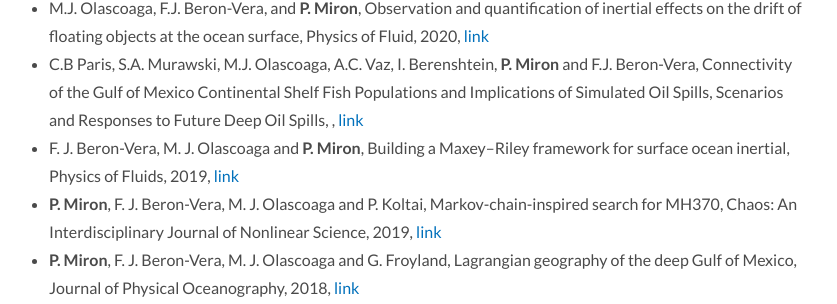
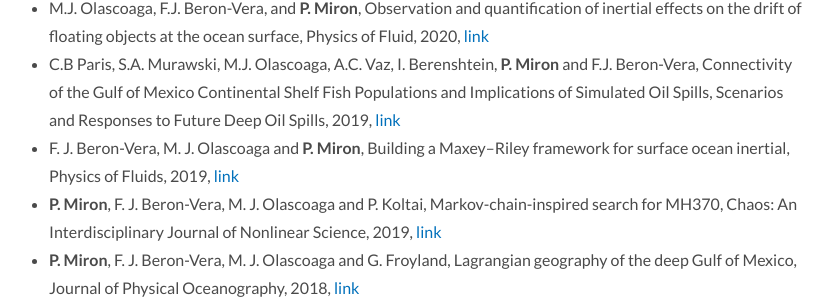
Before and after one commit to philippemiron/philippemiron.github.io, a Jekyll site: the page built from contributions.md, in a window 1280 px wide and 900 px high, scrolled down 899 px. Shown: the part 206-510 px from the top of the window, without its empty margins (212-1049 px from the left). Built offline with Jekyll 4.4.1, drawn with Linux system fonts in a browser that asks for light colours; nearby versions of some CDN libraries.

Commit message:
added missing year

```diff
--- a/_data/publications.yml
+++ b/_data/publications.yml
@@ -25,6 +25,7 @@
 - title: Connectivity of the Gulf of Mexico Continental Shelf Fish Populations and Implications of Simulated Oil Spills
   authors: C.B Paris, S.A. Murawski, M.J. Olascoaga, A.C. Vaz, I. Berenshtein, **P. Miron** and F.J. Beron-Vera
   journal: Scenarios and Responses to Future Deep Oil Spills
+  year: '2019'
   doi: https://doi.org/10.1007/978-3-030-12963-7_22
 
 - title: Building a Maxey–Riley framework for surface ocean inertial
```
